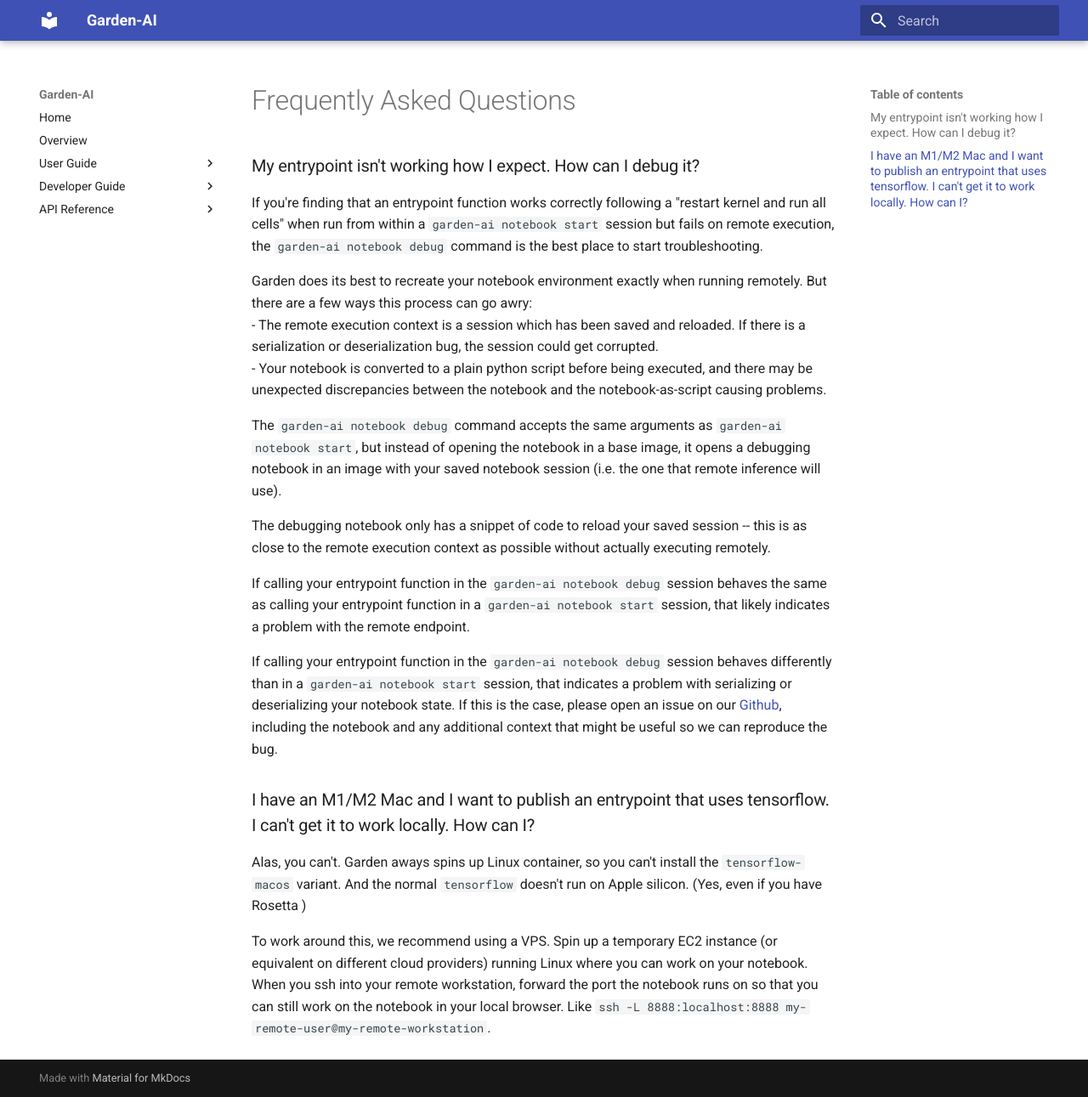
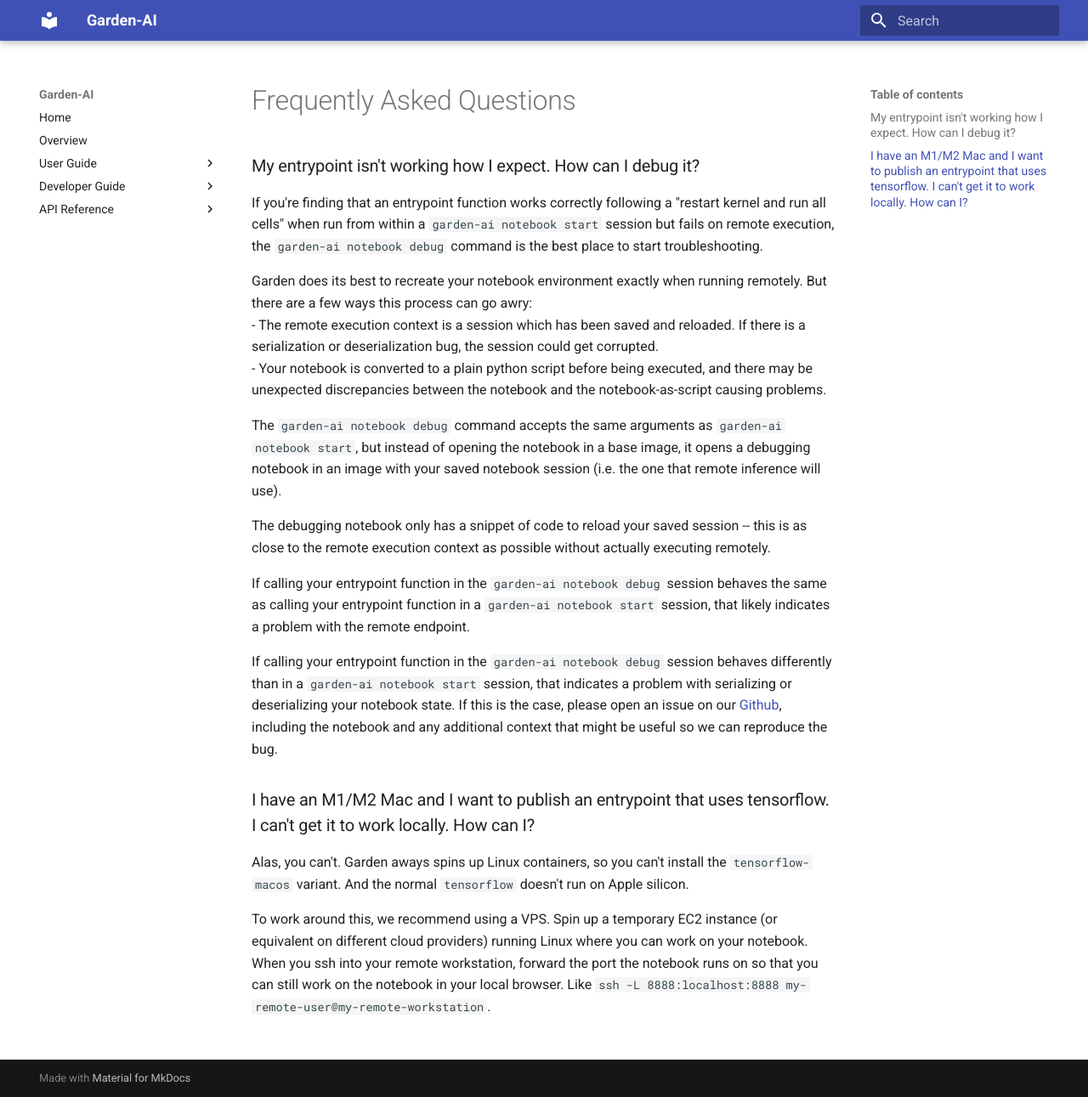
Before and after one commit to Garden-AI/garden, an MkDocs documentation site: the page built from docs/user_guide/faqs.md, in a window 1280 px wide and 1291 px high. Shown: the whole window at 85% size. Built offline with MkDocs 1.6.1 and Material for MkDocs 9.7.7, drawn with Linux system fonts in a browser that asks for light colours.

Commit message:
Fix typo in faqs.md

```diff
--- a/docs/user_guide/faqs.md
+++ b/docs/user_guide/faqs.md
@@ -18,6 +18,6 @@ If calling your entrypoint function in the `garden-ai notebook debug` session be
 
 ### I have an M1/M2 Mac and I want to publish an entrypoint that uses tensorflow. I can't get it to work locally. How can I?
 
-Alas, you can't. Garden aways spins up Linux container, so you can't install the `tensorflow-macos` variant. And the normal `tensorflow` doesn't run on Apple silicon. (Yes, even if you have Rosetta )
+Alas, you can't. Garden aways spins up Linux containers, so you can't install the `tensorflow-macos` variant. And the normal `tensorflow` doesn't run on Apple silicon.
 
 To work around this, we recommend using a VPS. Spin up a temporary EC2 instance (or equivalent on different cloud providers) running Linux where you can work on your notebook. When you ssh into your remote workstation, forward the port the notebook runs on so that you can still work on the notebook in your local browser. Like `ssh -L 8888:localhost:8888 my-remote-user@my-remote-workstation`.
```
